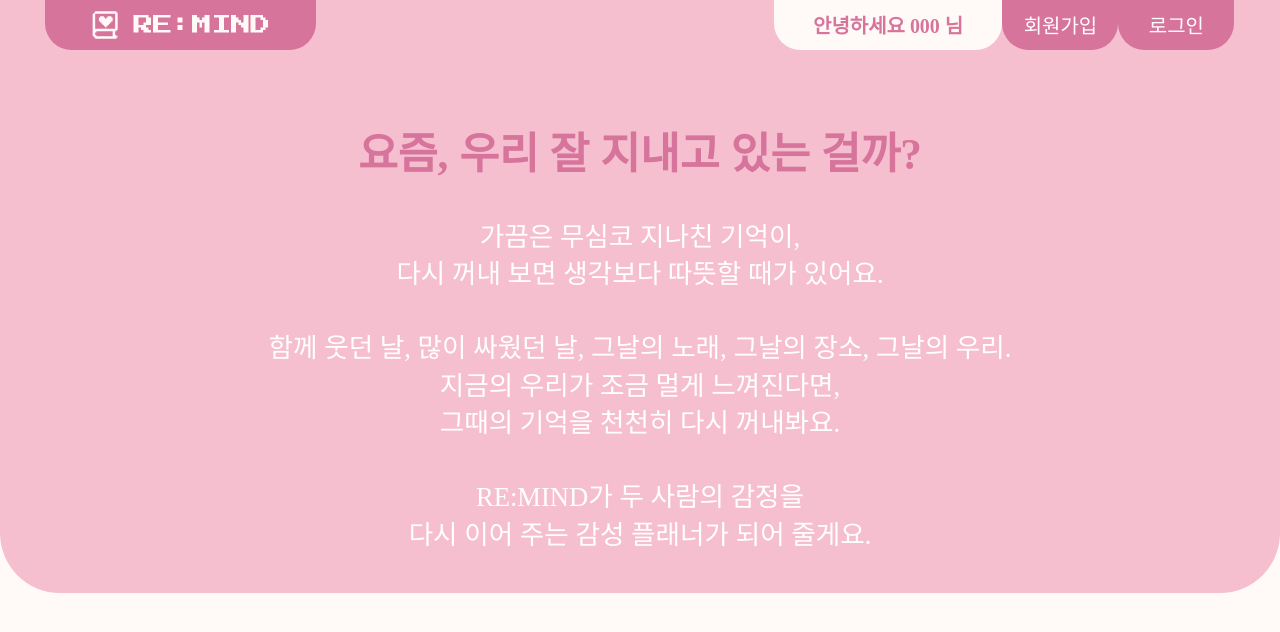
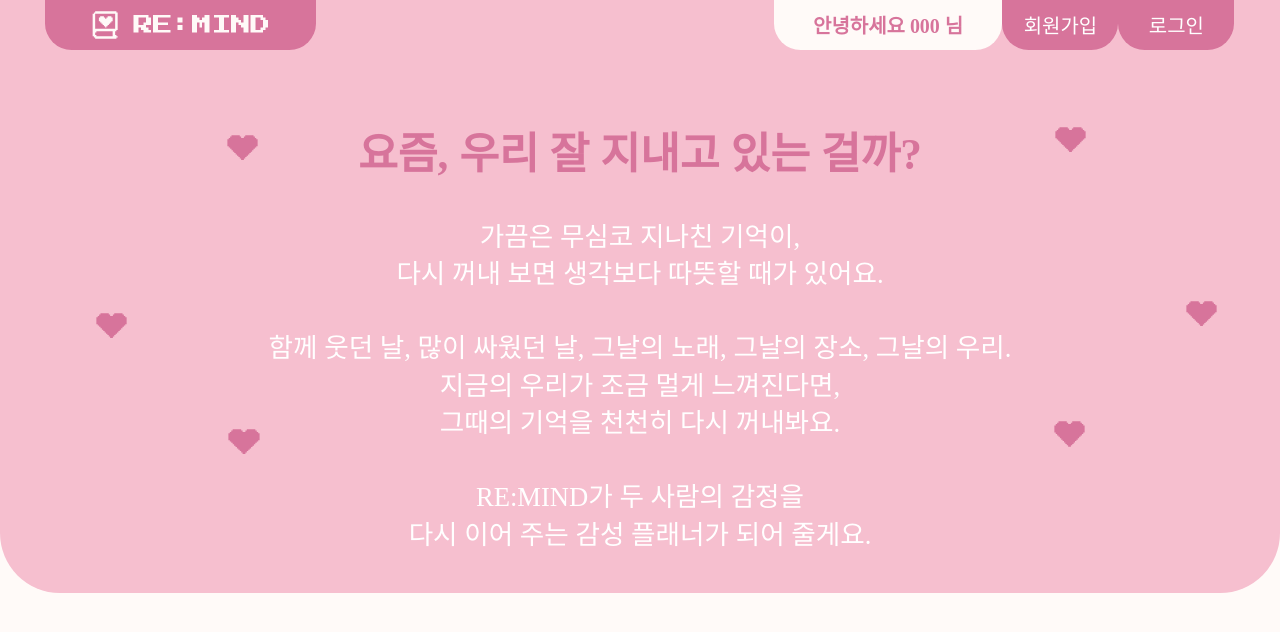
Before and after one commit to 2025-REMIND/REMIND-Frontend, a React (Create React App) app in the folder remind/: page / in a window 1280 px wide. Shown: the top 632 px of the page. Built offline with nearby package versions, Linux system fonts and the light colour scheme; a web font is replaced by a local one.

Commit message:
💄 Intro 하트 아이콘 추가

```diff
--- a/remind/src/components/home/intro/Intro.jsx
+++ b/remind/src/components/home/intro/Intro.jsx
@@ -1,8 +1,15 @@
 import * as S from "./Intro.style";
+import HEART from "../../../assets/home/intro/heart.svg";
 
 export default function Intro() {
     return(
         <S.IntroLayout>
+            <S.Heart src = { HEART } top = "3.95vw" left = "17.65vw" />
+            <S.Heart src = { HEART } top = "17.86vw" left = "7.44vw" />
+            <S.Heart src = { HEART } top = "26.97vw" left = "17.76vw" />
+            <S.Heart src = { HEART } top = "3.33vw" left = "82.34vw" />
+            <S.Heart src = { HEART } top = "16.92vw" left = "92.55vw" />
+            <S.Heart src = { HEART } top = "26.35vw" left = "82.23vw" />
             <S.Title>요즘, 우리 잘 지내고 있는 걸까?</S.Title>
             <S.Comment>{`
                 가끔은 무심코 지나친 기억이,
--- a/remind/src/components/home/intro/Intro.style.js
+++ b/remind/src/components/home/intro/Intro.style.js
@@ -27,3 +27,11 @@ export const Comment = styled.div`
     color: #FFFFFF;
     white-space: pre-line;
 `
+
+export const Heart = styled.img`
+    position: absolute;
+    top: ${ ({ top }) => top };
+    left: ${ ({ left }) => left };
+    width: 2.60vw;
+    height: 2.60vw;
+`
```
Also changed, not shown: remind/src/assets/home/intro/heart.svg (added).
